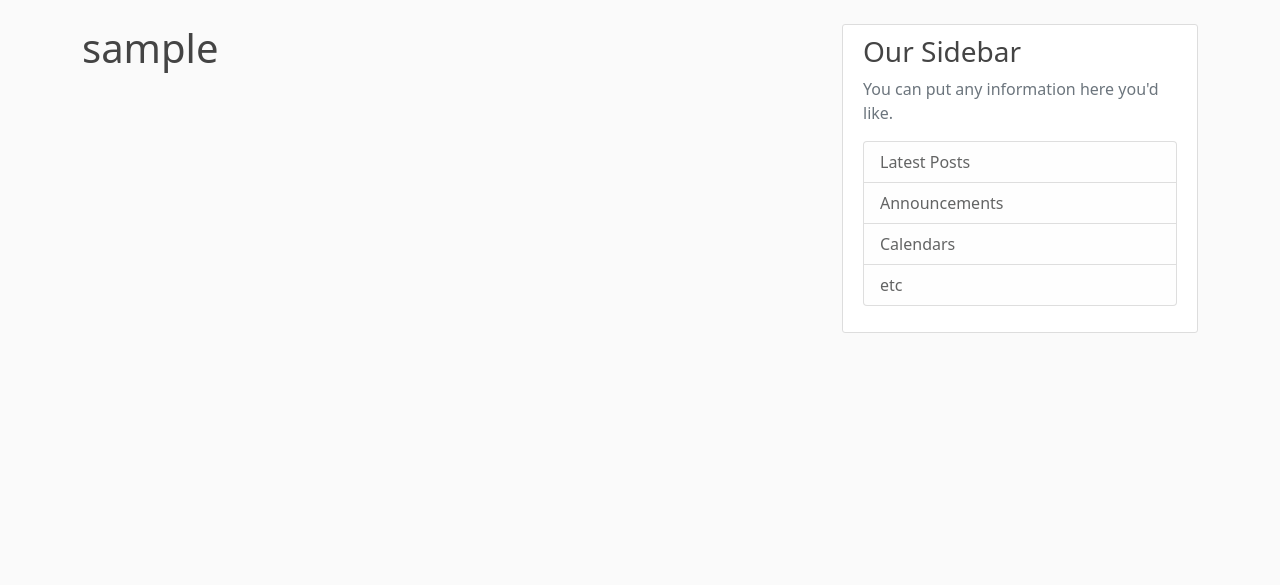
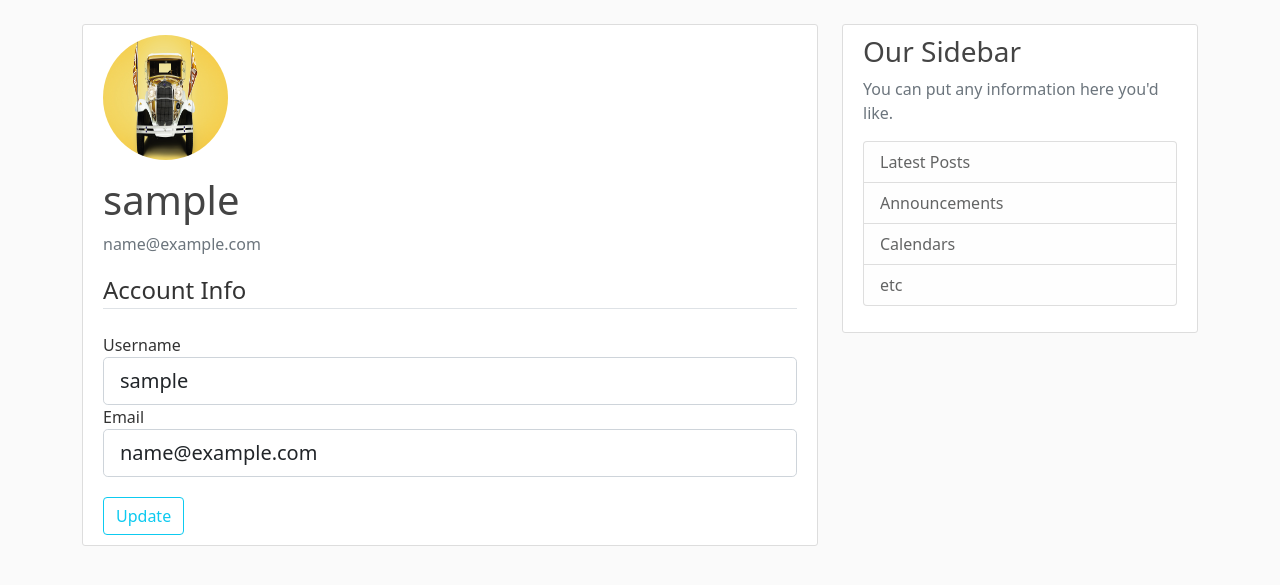
Before and after one commit to Kofigo375/Flask-Blog, a Flask app: page /account in a window 1280 px wide. Shown: the part 56-641 px from the top of the page. Run offline with Flask 3, Linux system fonts and the light colour scheme; the visitor is signed in with stand-in values (Sample User, id 1).

Commit message:
add files

```diff
--- a/flaskblog/forms.py
+++ b/flaskblog/forms.py
@@ -2,6 +2,7 @@ from flask_wtf import FlaskForm
 ## this module will help us use python classes to write html forms
 
 from flaskblog.models import User
+from flask_login import current_user
 
 from wtforms import StringField, PasswordField, SubmitField, BooleanField
 from wtforms.validators import DataRequired, Length, Email, EqualTo, ValidationError
@@ -40,3 +41,26 @@ class LoginForm(FlaskForm):
     password = PasswordField('Password',validators=[DataRequired()])
     remember = BooleanField('Remember Me')
     submit = SubmitField('Login')
+
+
+## creating update account form
+class UpdateAccountForm(FlaskForm):
+    ## this class inherits from the main class FlaskForm
+    username = StringField('Username',
+                           validators=[DataRequired(), Length(min=2, max=30)])
+    email = StringField('Email',
+                        validators=[DataRequired(), Email()])
+
+    submit = SubmitField('Update')
+
+    def validate_username(self, username):
+        if username.data != current_user.username:
+            user = User.query.filter_by(username=username.data).first()
+            if user:
+                raise ValidationError('Username already exist. Please choose a different username')
+
+    def validate_email(self, email):
+        if email.data != current_user.email:
+            user = User.query.filter_by(email=email.data).first()
+            if user:
+                raise ValidationError('email already exist. Please choose a different email')
--- a/flaskblog/routes.py
+++ b/flaskblog/routes.py
@@ -1,7 +1,7 @@
 from flask import Flask, render_template, url_for, flash, redirect, request
 from flaskblog import app, db, bcrypt
 from flaskblog.models import User, Post
-from flaskblog.forms import RegistrationForm, LoginForm
+from flaskblog.forms import RegistrationForm, LoginForm, UpdateAccountForm
 from flask_login import login_user,logout_user, current_user, login_required
 
 
@@ -79,7 +79,20 @@ def logout():
     return redirect(url_for('home'))
 
 
-@app.route("/account")
+@app.route("/account", methods=['GET', 'POST'])
 @login_required
 def account():
-    return render_template('account.html', title='Account')
+    form =  UpdateAccountForm()
+    if form.validate_on_submit():
+        current_user.username = form.username.data
+        current_user.email = form.email.data
+        db.session.commit()
+        flash('your account has been updated!', 'success')
+        return redirect(url_for('account'))
+    elif request.method == 'GET':
+        form.username.data = current_user.username
+        form.email.data = current_user.email
+    image_file = url_for('static',
+                         filename='Default Pictures/' + current_user.image_file)
+    return render_template('account.html', title='Account',
+                           image_file=image_file, form=form)
--- a/flaskblog/templates/account.html
+++ b/flaskblog/templates/account.html
@@ -2,5 +2,48 @@
 {% extends "layout.html" %}
 <!-- we want the for loop to overrid the content of the layout template-->
 {% block content %}
-    <h1>{{ current_user.username}}</h1>
+<div class="content-section">
+    <div class="media">
+      <img class="rounded-circle account-img" src="{{ image_file}}">
+      <div class="media-body">
+        <h2 class="account-heading">{{ current_user.username }}</h2>
+        <p class="text-secondary">{{ current_user.email }}</p>
+      </div>
+    </div>
+        <form method="POST" action="">
+             {{ form.hidden_tag() }}
+             <fieldset class="form-group">
+                 <legend class="border-bottom mb-4">Account Info</legend>
+                 <div class="form-group">
+                     {{ form.username.label(class="form-control-label") }}
+                     {% if form.username.errors %}
+                         {{ form.username(class="form-control form-control-lg  is-invalid") }}
+                         <div class="invalid-feedback">
+                             {% for error in form.username.errors %}
+                                 <span>{{ error }}</span>
+                             {% endfor%}
+                         </div>
+                     {% else %}
+                         {{ form.username(class="form-control form-control-lg") }}
+                     {% endif %}
+                 </div>
+                 <div class="form-group">
+                     {{ form.email.label(class="form-control-label") }}
+                     {% if form.email.errors %}
+                     {{ form.email(class="form-control form-control-lg  is-invalid") }}
+                     <div class="invalid-feedback">
+                         {% for error in form.email.errors %}
+                             <span>{{ error }}</span>
+                         {% endfor%}
+                     </div>
+                 {% else %}
+                     {{ form.email(class="form-control form-control-lg") }}
+                 {% endif %}
+                 </div>
+             </fieldset>
+             <div style="margin-top: 20px;">
+                 {{ form.submit(class="btn btn-outline-info ") }}
+             </div>
+        </form>
+</div>
 {% endblock content %}
```
Also changed, not shown: flaskblog/static/Default Pictures/default.jpg (added).
